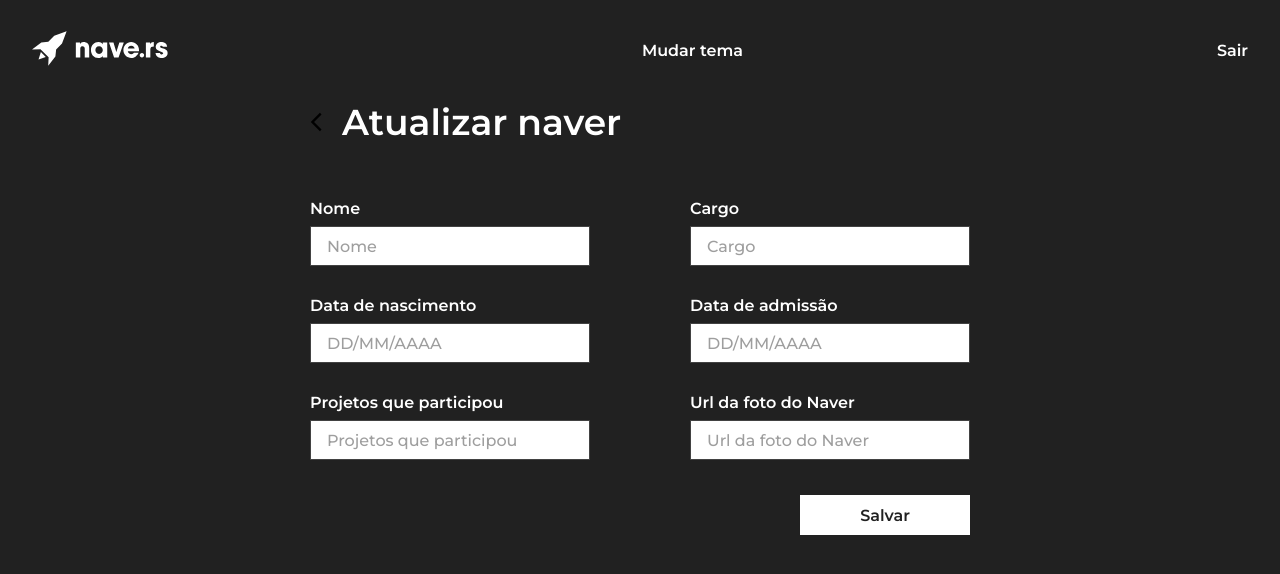
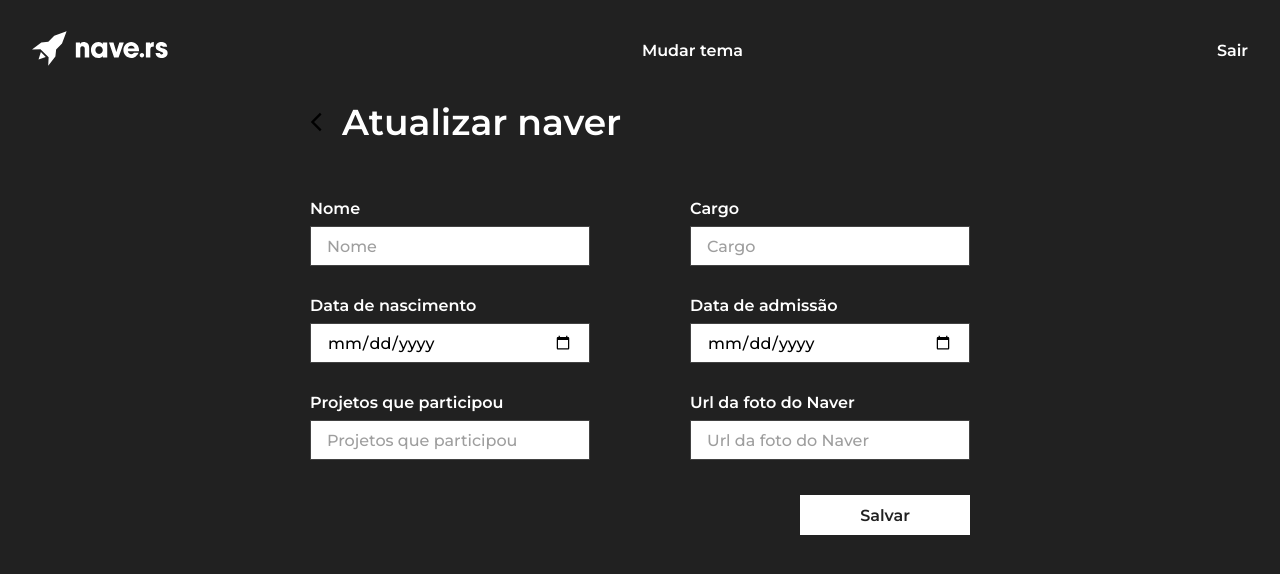
Before and after one commit to guipolive/naveteam-navedex-test, a React (Create React App) app: page /att-naver/1 in a window 1280 px wide. Shown: the top 574 px of the page. Built offline with nearby package versions, Linux system fonts and the light colour scheme; no server answers.

Commit message:
add date picker

```diff
--- a/src/components/HandleNaver/index.tsx
+++ b/src/components/HandleNaver/index.tsx
@@ -6,6 +6,8 @@ import './styles.css';
 // Importando o logo da Nave e os ícones
 import arrowLeft from '../../assets/images/icons/arrowLeft.svg';
 import { Link } from 'react-router-dom';
+
+import moment from 'moment';
 
 interface Naver {
     id: string;
@@ -46,12 +48,11 @@ const HandleNaver: React.FC<HandleNaverProps> = (props) => {
 
     function handleClick() {
             props.naver.admission_date = admission_date;
+            props.naver.birthdate = birthdate;
             props.naver.name = name;
             props.naver.job_role = job_role;
-            props.naver.birthdate = birthdate;
             props.naver.project = project;
             props.naver.url = url;
-
 
             props.sendNaver(props.naver);
     }
@@ -96,24 +97,24 @@ const HandleNaver: React.FC<HandleNaverProps> = (props) => {
                             <div className="input-block">
                                 <label htmlFor="idade">Data de nascimento</label>
                                 <input
-                                    value={birthdate}
-                                    onChange={e => setBirthDate(e.target.value)}
-                                    type="text"
+                                    type="date"
+                                    value={moment(birthdate, "DD/MM/YYYY").format('YYYY-MM-DD')}
+                                    onChange={e => setBirthDate(moment(e.target.value, 'YYYY-MM-DD').format('DD/MM/YYYY'))}
                                     id="idade"
                                     placeholder="DD/MM/AAAA"
-                                    maxLength={11}
+                                    maxLength={10}
                                 />
                             </div>
 
                             <div className="input-block">
                                 <label htmlFor="tempo-de-empresa">Data de admissão</label>
                                 <input
-                                    value={admission_date}
-                                    onChange={e => setAdmissionDate(e.target.value)}
-                                    type="text"
+                                    type="date"
+                                    value={moment(admission_date, "DD/MM/YYYY").format('YYYY-MM-DD')}
+                                    onChange={e => setAdmissionDate(moment(e.target.value, 'YYYY-MM-DD').format('DD/MM/YYYY'))}
                                     id="tempo-de-empresa"
                                     placeholder="DD/MM/AAAA"
-                                    maxLength={11}
+                                    maxLength={10}
                                 />
                             </div>
                         </div>
```
